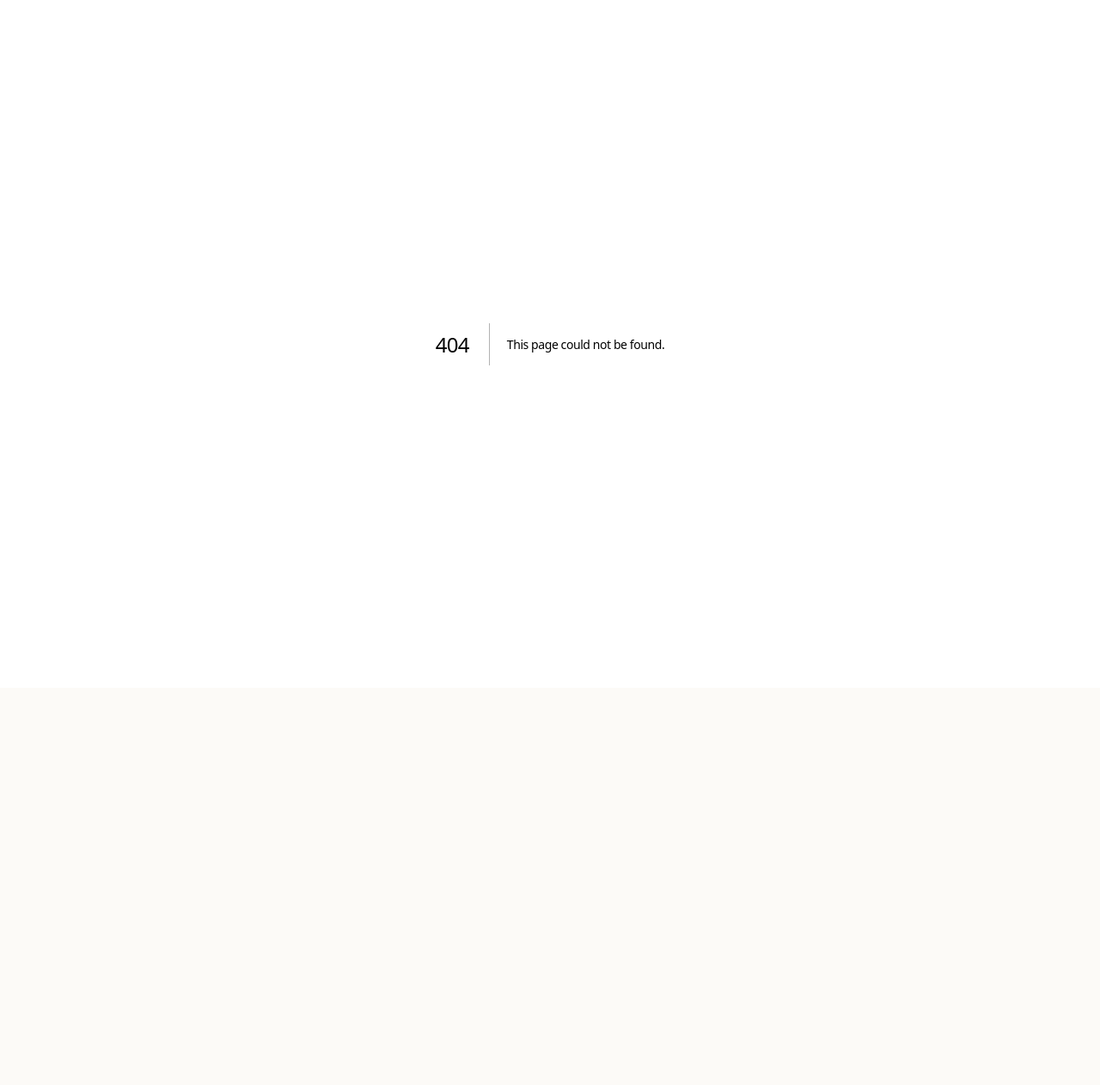
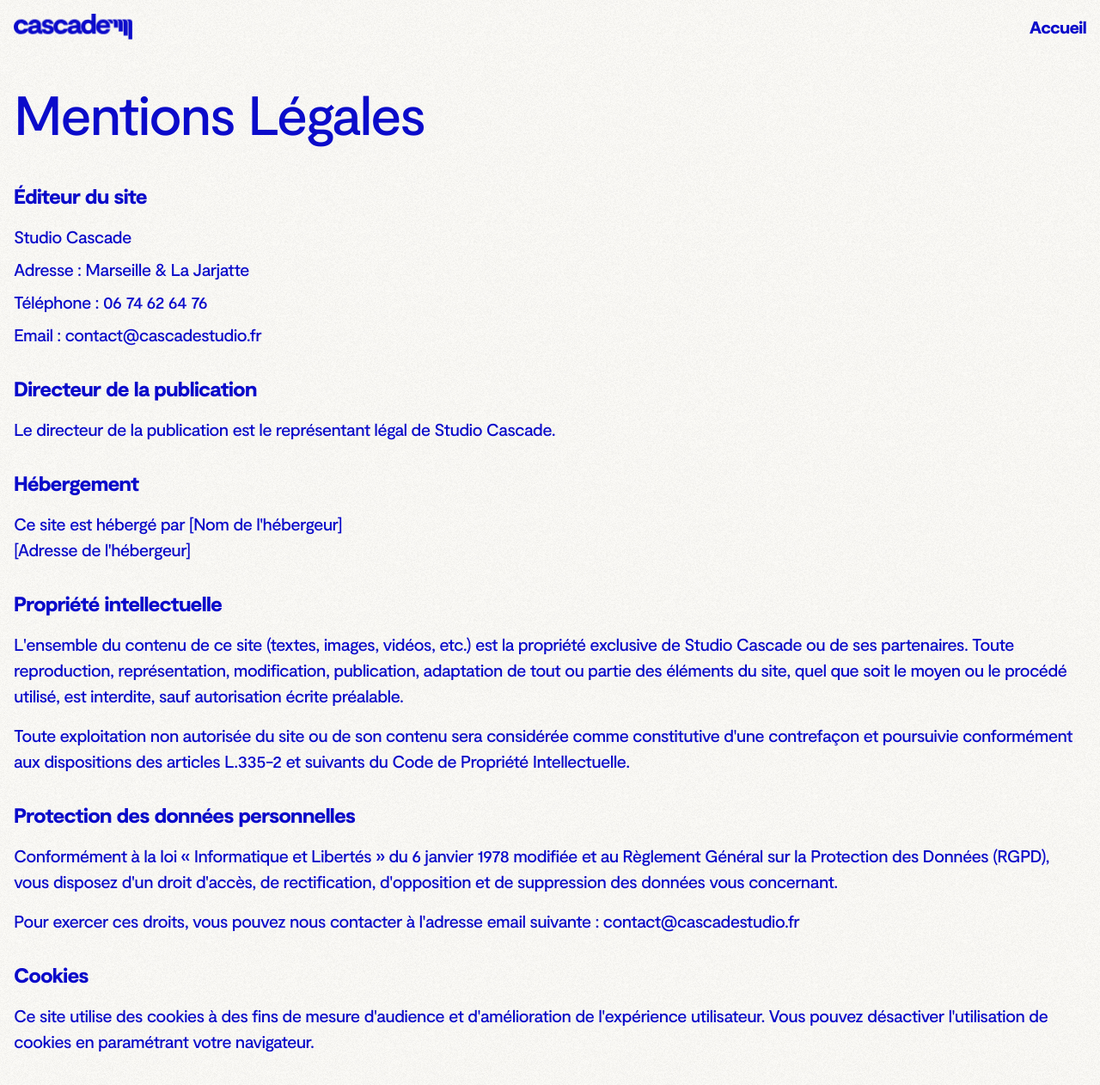
Before and after one commit to LapassetAC/cascade, a Next.js app: page /mentions-legales in a window 1280 px wide. Before the commit this address had no page. Shown: the top 1262 px of the page at 86% size. Before the commit the page ends 800 px from the top, so only its background shows below. Built offline with nearby package versions, Linux system fonts and the light colour scheme.

Commit message:
Add client directive to AnimLogo component, include legal mentions link in Footer, and add comments for clarity in HomeClient

```diff
--- /dev/null
+++ b/src/app/mentions-legales/page.tsx
@@ -0,0 +1,115 @@
+import { Metadata } from "next";
+import Link from "next/link";
+import Footer from "@/components/Footer";
+import CascadeLogo from "@/components/CascadeLogo";
+
+export const metadata: Metadata = {
+  title: "Mentions Légales - Studio Cascade",
+  description: "Mentions légales du site Studio Cascade",
+};
+
+export default function MentionsLegales() {
+  return (
+    <main className="min-h-screen flex flex-col">
+      {/* Simple Header */}
+      <header
+        className="sticky top-0 p-4 flex justify-between items-center z-10"
+        style={{
+          backgroundImage: "var(--background-noise)",
+        }}
+      >
+        <Link href="/" className="overflow-hidden -m-4 p-4">
+          <CascadeLogo />
+        </Link>
+        <Link href="/" className="font-bold -m-4 p-4">
+          Accueil
+        </Link>
+      </header>
+
+      <div className="container mx-auto px-4 py-12 flex-grow">
+        <h1 className="title mb-12">Mentions Légales</h1>
+
+        <section className="mb-8">
+          <h2 className="text-2xl font-semibold mb-4">Éditeur du site</h2>
+          <p className="mb-2">Studio Cascade</p>
+          <p className="mb-2">Adresse : Marseille & La Jarjatte</p>
+          <p className="mb-2">
+            Téléphone : <a href="tel:+33674626476">06 74 62 64 76</a>
+          </p>
+          <p className="mb-2">
+            Email :{" "}
+            <a href="mailto:contact@cascadestudio.fr">
+              contact@cascadestudio.fr
+            </a>
+          </p>
+        </section>
+
+        <section className="mb-8">
+          <h2 className="text-2xl font-semibold mb-4">
+            Directeur de la publication
+          </h2>
+          <p>
+            Le directeur de la publication est le représentant légal de Studio
+            Cascade.
+          </p>
+        </section>
+
+        <section className="mb-8">
+          <h2 className="text-2xl font-semibold mb-4">Hébergement</h2>
+          <p>Ce site est hébergé par [Nom de l'hébergeur]</p>
+          <p>[Adresse de l'hébergeur]</p>
+        </section>
+
+        <section className="mb-8">
+          <h2 className="text-2xl font-semibold mb-4">
+            Propriété intellectuelle
+          </h2>
+          <p className="mb-4">
+            L'ensemble du contenu de ce site (textes, images, vidéos, etc.) est
+            la propriété exclusive de Studio Cascade ou de ses partenaires.
+            Toute reproduction, représentation, modification, publication,
+            adaptation de tout ou partie des éléments du site, quel que soit le
+            moyen ou le procédé utilisé, est interdite, sauf autorisation écrite
+            préalable.
+          </p>
+          <p>
+            Toute exploitation non autorisée du site ou de son contenu sera
+            considérée comme constitutive d'une contrefaçon et poursuivie
+            conformément aux dispositions des articles L.335-2 et suivants du
+            Code de Propriété Intellectuelle.
+          </p>
+        </section>
+
+        <section className="mb-8">
+          <h2 className="text-2xl font-semibold mb-4">
+            Protection des données personnelles
+          </h2>
+          <p className="mb-4">
+            Conformément à la loi « Informatique et Libertés » du 6 janvier 1978
+            modifiée et au Règlement Général sur la Protection des Données
+            (RGPD), vous disposez d'un droit d'accès, de rectification,
+            d'opposition et de suppression des données vous concernant.
+          </p>
+          <p>
+            Pour exercer ces droits, vous pouvez nous contacter à l'adresse
+            email suivante :{" "}
+            <a href="mailto:contact@cascadestudio.fr">
+              contact@cascadestudio.fr
+            </a>
+          </p>
+        </section>
+
+        <section className="mb-8">
+          <h2 className="text-2xl font-semibold mb-4">Cookies</h2>
+          <p>
+            Ce site utilise des cookies à des fins de mesure d'audience et
+            d'amélioration de l'expérience utilisateur. Vous pouvez désactiver
+            l'utilisation de cookies en paramétrant votre navigateur.
+          </p>
+        </section>
+      </div>
+
+      <Footer />
+    </main>
+  );
+}
--- a/src/components/Footer/AnimLogo.tsx
+++ b/src/components/Footer/AnimLogo.tsx
@@ -1,3 +1,5 @@
+"use client";
+
 import { useEffect, useRef } from "react";
 import gsap from "gsap";
 import { ScrollTrigger } from "gsap/ScrollTrigger";
--- a/src/components/Footer/index.tsx
+++ b/src/components/Footer/index.tsx
@@ -1,4 +1,5 @@
 import AnimLogo from "./AnimLogo";
+import Link from "next/link";
 
 const Footer = () => {
   return (
@@ -43,6 +44,12 @@ const Footer = () => {
             Instagram
           </a>
         </div>
+        <div className="flex flex-col gap-4">
+          <Link href="/mentions-legales" className="block mb-2">
+            Mentions légales
+          </Link>
+          <p>Cascade © {new Date().getFullYear()} </p>
+        </div>
       </div>
     </div>
   );
--- a/src/components/HomeClient.tsx
+++ b/src/components/HomeClient.tsx
@@ -66,6 +66,7 @@ export default function HomeClient({ projects }: { projects: Project[] }) {
             </div>
           </button>
         </div>
+        {/* Main content */}
         <div className="md:col-span-3 flex flex-col gap-4 md:gap-8">
           <h1 className="title">
             Créateurs de sites
@@ -78,6 +79,7 @@ export default function HomeClient({ projects }: { projects: Project[] }) {
           </h2>
           <ProjectsSection projects={projects} />
         </div>
+        {/* Main content */}
         <div className="hidden md:flex md:col-start-5 items-start justify-end">
           <a
             href="#footer"
```
